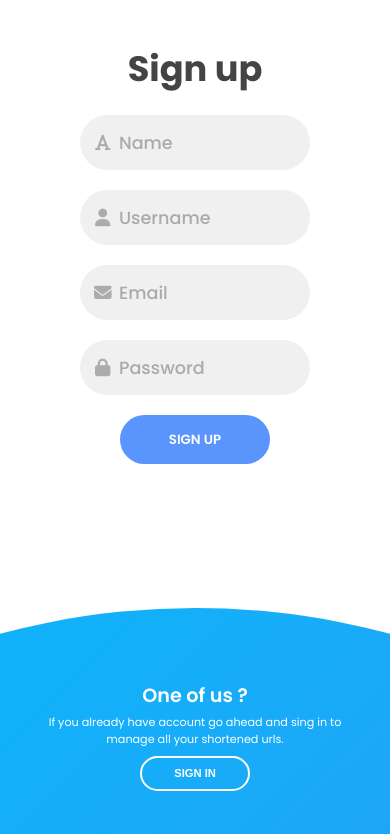
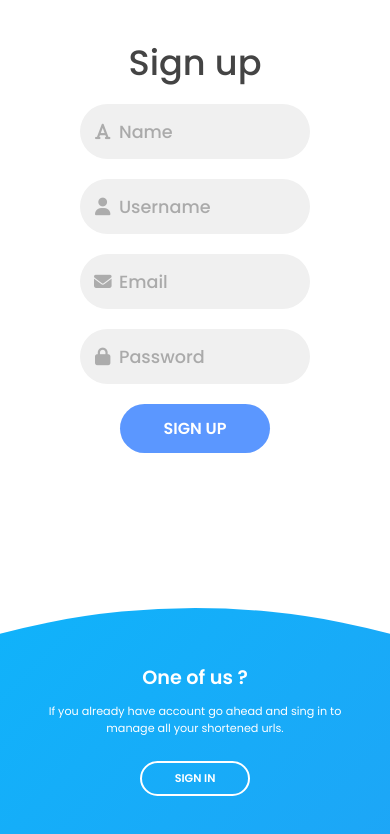
Before and after one commit to SparkyTS/url-shortner-ui, a React (Create React App) app: page /auth in a window 390 px wide. Both pictures are taken after a click on the button "SIGN UP". Shown: the top 834 px of the page. Built offline with nearby package versions, Linux system fonts and the light colour scheme.

Commit message:
addded bootstrap and css, inprogess cards

```diff
--- a/package.json
+++ b/package.json
@@ -8,6 +8,7 @@
     "@testing-library/react": "^11.2.6",
     "@testing-library/user-event": "^12.8.3",
     "axios": "^0.21.1",
+    "bootstrap": "^4.6.0",
     "env-cmd": "^10.1.0",
     "node-sass": "^5.0.0",
     "react": "^17.0.2",
--- a/src/App.js
+++ b/src/App.js
@@ -11,9 +11,7 @@ class App extends Component {
         return (
             <Provider store={store}>
                 <BrowserRouter basename="/">
-                        <Fragment>
-                            <Routes />
-                        </Fragment>
+                    <Routes />
                 </BrowserRouter>
             </Provider>
         );
--- a/src/container/auth/AuthPage.jsx
+++ b/src/container/auth/AuthPage.jsx
@@ -9,6 +9,7 @@ import {useDispatch, useSelector} from "react-redux";
 import {setCurrentUser} from "../../redux/user/UserAction";
 import {regexEnum} from "../../shared/enums";
 import {Redirect, useHistory} from "react-router";
+import './../../scss/page/authpage.scss';
 
 const initialValues = {
     name: '',
@@ -87,7 +88,7 @@ export default function AuthPage() {
         <>
             {isLoggedIn && <Redirect to="/dashboard"/>}
 
-            <div className={`container ${isSignUp ? 'sign-up-mode' : ''}`}>
+            <div className={`auth-container ${isSignUp ? 'sign-up-mode' : ''}`}>
             <div className="forms-container">
                 <div className="signin-signup">
                     <Login handleChange={handleChange} onLogin={onLogin}/>
@@ -102,7 +103,7 @@ export default function AuthPage() {
                         <p>
                             Sign up and generate unlimited shorter url and also you can manage the urls easily.
                         </p>
-                        <button className="btn transparent" id="sign-up-btn" onClick={toggle}>
+                        <button className="auth-btn transparent" id="sign-up-btn" onClick={toggle}>
                             Sign up
                         </button>
                     </div>
@@ -114,7 +115,7 @@ export default function AuthPage() {
                         <p>
                             If you already have account go ahead and sing in to manage all your shortened urls.
                         </p>
-                        <button className="btn transparent" id="sign-in-btn" onClick={toggle}>
+                        <button className="auth-btn transparent" id="sign-in-btn" onClick={toggle}>
                             Sign in
                         </button>
                     </div>
--- a/src/container/auth/Login.jsx
+++ b/src/container/auth/Login.jsx
@@ -13,7 +13,7 @@ export  default function Login({handleChange, onLogin}){
                 <i className="fas fa-lock"/>
                 <input onChange={handleChange} name={"password"} type="password" placeholder="Password"/>
             </div>
-            <input onClick={onLogin} type="button" value="Login" className="btn solid"/>
+            <input onClick={onLogin} type="button" value="Login" className="auth-btn solid"/>
         </div>
     );
 }
--- a/src/container/auth/SignUp.jsx
+++ b/src/container/auth/SignUp.jsx
@@ -21,7 +21,7 @@ export default function SignUp({handleChange, onSignUp}) {
                 <i className="fas fa-lock"/>
                 <input onChange={handleChange} type="password" name="password" placeholder="Password"/>
             </div>
-            <input onClick={onSignUp} type="button" className="btn" value="Sign up"/>
+            <input onClick={onSignUp} type="button" className="auth-btn" value="Sign up"/>
         </div>
     );
 }
--- /dev/null
+++ b/src/container/dashboard/CardDetails.js
@@ -0,0 +1,30 @@
+import React from "react";
+import {Button, Card, CardBody, CardText, Col, Input, Row} from "reactstrap";
+
+export default function CardDetails() {
+    return (
+        <Row className="mb-3">
+            <Card className="w-100 p-2">
+                <Row className="p-2">
+                    <Col md={9}>
+                        <b>Full URL : </b> Hello world this is tanay
+                    </Col>
+
+                    <Col md={3} className="text-center">
+                        <Button outline color="danger">Delete</Button>
+                    </Col>
+                </Row>
+                <Row className="p-2">
+                    <Col md={9}>
+                        <b>Short Url : </b> http://localhost:8080/<a href="/hello">hello</a>
+                        <Input type="text" value={'hello'}/>
+                    </Col>
+
+                    <Col md={3} className="text-center">
+                        <Button outline color="primary">Edit</Button>
+                    </Col>
+                </Row>
+            </Card>
+        </Row>
+    )
+}
--- a/src/container/dashboard/index.js
+++ b/src/container/dashboard/index.js
@@ -1,4 +1,6 @@
-import React, {Fragment} from "react"
+import React from "react"
+import CardDetails from "./CardDetails";
+import {Container} from "reactstrap";
 
 
 class Dashboard extends React.Component {
@@ -11,8 +13,9 @@ class Dashboard extends React.Component {
     render() {
         return (
             <>
-                Hello world
-
+                <Container>
+                    <CardDetails/>
+                </Container>
             </>
         )
     }
--- a/src/index.js
+++ b/src/index.js
@@ -1,6 +1,7 @@
 import React from 'react';
 import ReactDOM from 'react-dom';
 import reportWebVitals from './reportWebVitals';
+import 'bootstrap/dist/css/bootstrap.min.css';
 import "./scss/app.scss"
 import App from "./App";
 
--- a/src/scss/app.scss
+++ b/src/scss/app.scss
@@ -1,2 +1 @@
 @import "settings/variable";
-@import "page/authpage";
--- a/src/scss/page/authpage.scss
+++ b/src/scss/page/authpage.scss
@@ -11,7 +11,7 @@ input {
   font-family: "Poppins", sans-serif;
 }
 
-.container {
+.auth-container {
   position: relative;
   width: 100%;
   background-color: #fff;
@@ -102,9 +102,10 @@ input {
   font-weight: 500;
 }
 
-.btn {
+.auth-btn {
   width: 150px;
-  background-color: $primaryColor;
+  //background-color: $primaryColor;
+  background-color: #5b97ff;
   border: none;
   outline: none;
   height: 49px;
@@ -117,8 +118,9 @@ input {
   transition: 0.5s;
 }
 
-.btn:hover {
-  background-color: $background;
+.auth-btn:hover {
+  //background-color: $background;
+  background-color: #4d84e2;
 }
 .panels-container {
   position: absolute;
@@ -130,7 +132,7 @@ input {
   grid-template-columns: repeat(2, 1fr);
 }
 
-.container:before {
+.auth-container:before {
   content: "";
   position: absolute;
   height: 2000px;
@@ -186,7 +188,7 @@ input {
   padding: 0.7rem 0;
 }
 
-.btn.transparent {
+.auth-btn.transparent {
   margin: 0;
   background: none;
   border: 2px solid #fff;
@@ -203,45 +205,45 @@ input {
 
 /* ANIMATION */
 
-.container.sign-up-mode:before {
+.auth-container.sign-up-mode:before {
   transform: translate(100%, -50%);
   right: 52%;
 }
 
-.container.sign-up-mode .left-panel .image,
-.container.sign-up-mode .left-panel .content {
+.auth-container.sign-up-mode .left-panel .image,
+.auth-container.sign-up-mode .left-panel .content {
   transform: translateX(-800px);
 }
 
-.container.sign-up-mode .signin-signup {
+.auth-container.sign-up-mode .signin-signup {
   left: 25%;
 }
 
-.container.sign-up-mode .form.sign-up-form {
+.auth-container.sign-up-mode .form.sign-up-form {
   opacity: 1;
   z-index: 2;
 }
 
-.container.sign-up-mode .form.sign-in-form {
+.auth-container.sign-up-mode .form.sign-in-form {
   opacity: 0;
   z-index: 1;
 }
 
-.container.sign-up-mode .right-panel .image,
-.container.sign-up-mode .right-panel .content {
+.auth-container.sign-up-mode .right-panel .image,
+.auth-container.sign-up-mode .right-panel .content {
   transform: translateX(0%);
 }
 
-.container.sign-up-mode .left-panel {
+.auth-container.sign-up-mode .left-panel {
   pointer-events: none;
 }
 
-.container.sign-up-mode .right-panel {
+.auth-container.sign-up-mode .right-panel {
   pointer-events: all;
 }
 
 @media (max-width: 870px) {
-  .container {
+  .auth-container {
     min-height: 800px;
     height: 100vh;
   }
@@ -253,7 +255,7 @@ input {
   }
 
   .signin-signup,
-  .container.sign-up-mode .signin-signup {
+  .auth-container.sign-up-mode .signin-signup {
     left: 50%;
   }
 
@@ -299,13 +301,13 @@ input {
     padding: 0.5rem 0;
   }
 
-  .btn.transparent {
+  .auth-btn.transparent {
     width: 110px;
     height: 35px;
     font-size: 0.7rem;
   }
 
-  .container:before {
+  .auth-container:before {
     width: 1500px;
     height: 1500px;
     transform: translateX(-50%);
@@ -316,19 +318,19 @@ input {
     transition: 2s ease-in-out;
   }
 
-  .container.sign-up-mode:before {
+  .auth-container.sign-up-mode:before {
     transform: translate(-50%, 100%);
     bottom: 32%;
     right: initial;
   }
 
-  .container.sign-up-mode .left-panel .image,
-  .container.sign-up-mode .left-panel .content {
+  .auth-container.sign-up-mode .left-panel .image,
+  .auth-container.sign-up-mode .left-panel .content {
     transform: translateY(-300px);
   }
 
-  .container.sign-up-mode .right-panel .image,
-  .container.sign-up-mode .right-panel .content {
+  .auth-container.sign-up-mode .right-panel .image,
+  .auth-container.sign-up-mode .right-panel .content {
     transform: translateY(0px);
   }
 
@@ -337,7 +339,7 @@ input {
     transform: translateY(300px);
   }
 
-  .container.sign-up-mode .signin-signup {
+  .auth-container.sign-up-mode .signin-signup {
     top: 5%;
     transform: translate(-50%, 0);
   }
@@ -354,16 +356,16 @@ input {
   .panel .content {
     padding: 0.5rem 1rem;
   }
-  .container {
+  .auth-container {
     padding: 1.5rem;
   }
 
-  .container:before {
+  .auth-container:before {
     bottom: 72%;
     left: 50%;
   }
 
-  .container.sign-up-mode:before {
+  .auth-container.sign-up-mode:before {
     bottom: 28%;
     left: 50%;
   }
--- a/src/scss/settings/variable.scss
+++ b/src/scss/settings/variable.scss
@@ -1,3 +1,3 @@
-$primaryColor: #5995fd;
+$primaryColor: #5b97ff;
 $errorColor : #e81c1c;
 $background : #4d84e2;
```
Also changed, not shown: 1 other file (tests, documents, lock files or other folders).
